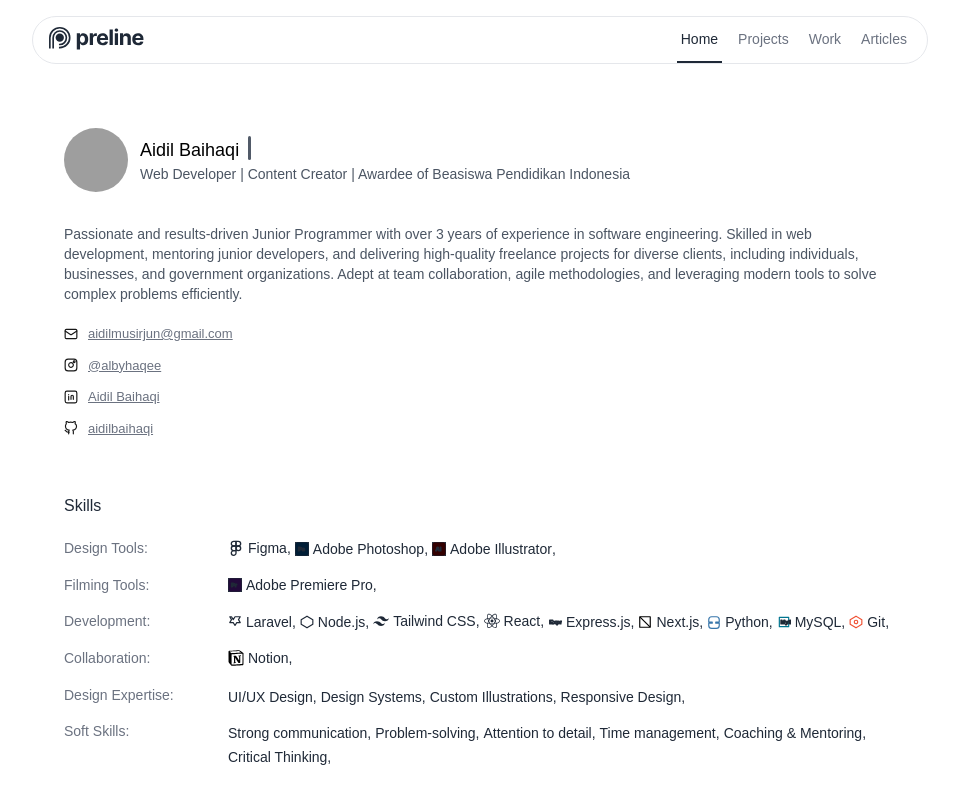
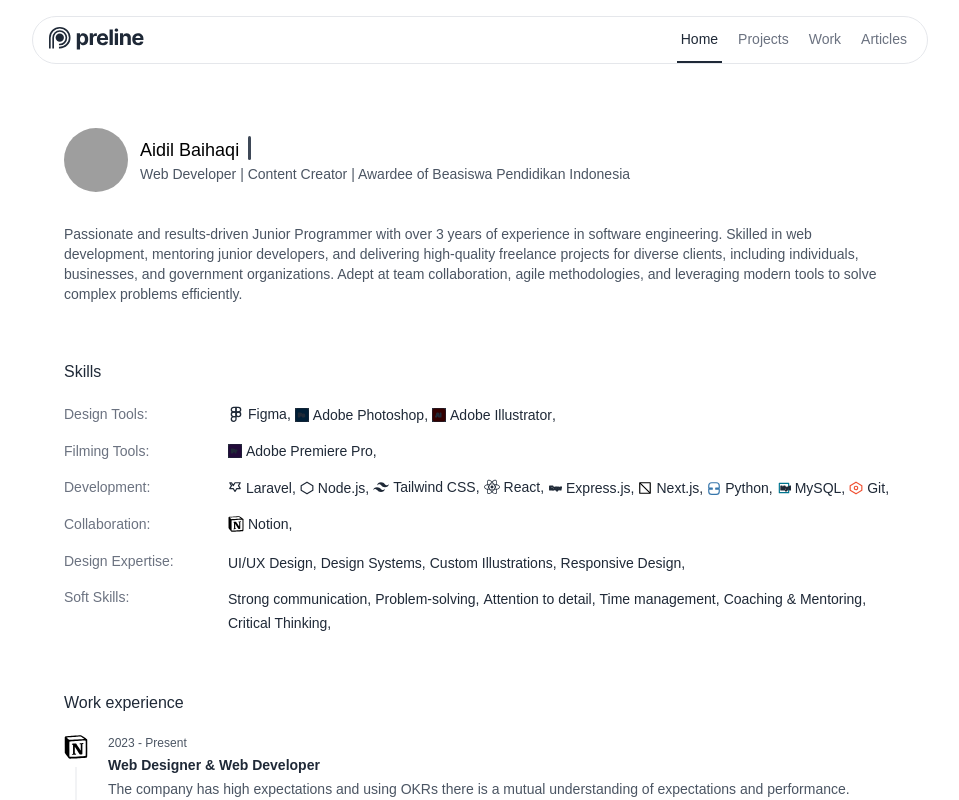
Before and after one commit to aidilbaihaqi/ngobarengaidil, a Next.js app: page / in a window 1280 px wide. Shown: the top 800 px of the page, without its empty margins (160-1119 px from the left). Built offline with nearby package versions, Linux system fonts and the light colour scheme; grey boxes are pictures that could not be loaded.

Commit message:
delete contact list in about section

```diff
--- a/app/page.tsx
+++ b/app/page.tsx
@@ -30,7 +30,7 @@
               Passionate and results-driven Junior Programmer with over 3 years of experience in software engineering. Skilled in web development, mentoring junior developers, and delivering high-quality freelance projects for diverse clients, including individuals, businesses, and government organizations. Adept at team collaboration, agile methodologies, and leveraging modern tools to solve complex problems efficiently.
             </p>
 
-            <ul className="mt-5 flex flex-col gap-y-3">
+            {/* <ul className="mt-5 flex flex-col gap-y-3">
               <li className="flex items-center gap-x-2.5">
                 <svg className="shrink-0 size-3.5" xmlns="http://www.w3.org/2000/svg" width="24" height="24" viewBox="0 0 24 24" fill="none" stroke="currentColor" strokeWidth="2" strokeLinecap="round" strokeLinejoin="round">
                   <rect width="20" height="16" x="2" y="4" rx="2" />
@@ -108,7 +108,7 @@
                   aidilbaihaqi
                 </a>
               </li>
-            </ul>
+            </ul> */}
           </div>
           {/* End About */}
 
```
